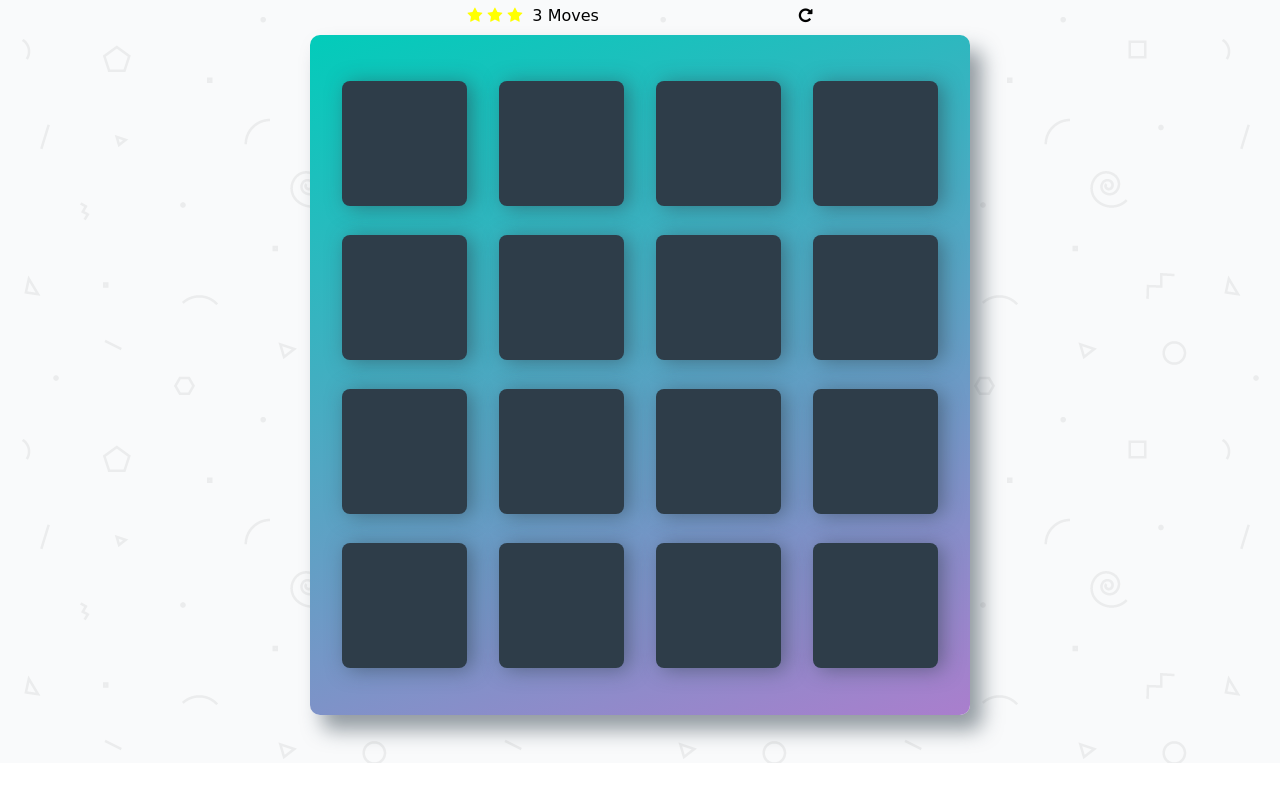
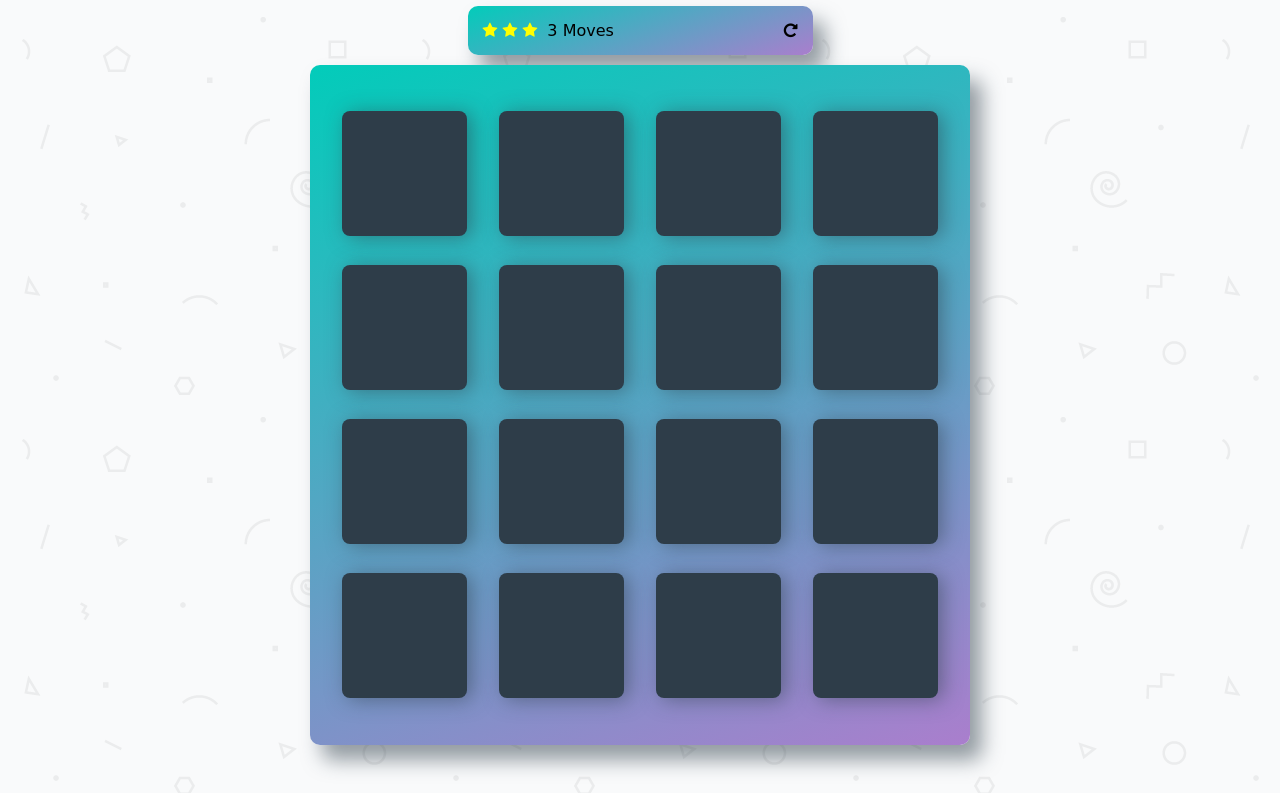
Before and after one commit to sergiubu/Memory-Game, a plain HTML site: page index.html in a window 1280 px wide. Shown: the part 80-873 px from the top of the page. Before the commit the page ends 843 px from the top, so only its background shows below. Drawn offline with Linux system fonts and the light colour scheme; a web font is replaced by a local one.

Commit message:
style: style score panel

```diff
--- a/css/app.css
+++ b/css/app.css
@@ -97,6 +97,12 @@ h1 {
     text-align: left;
     width: 345px;
     margin-bottom: 10px;
+    padding: 15px;
+    background: -webkit-linear-gradient(160deg, #02ccba 0%, #aa7ecd 100%);
+    background: -o-linear-gradient(160deg, #02ccba 0%, #aa7ecd 100%);
+    background: linear-gradient(160deg, #02ccba 0%, #aa7ecd 100%);
+    border-radius: 10px;
+    box-shadow: 12px 15px 20px 0 rgba(46, 61, 73, 0.5);
 }
 
 .score-panel .stars {
```
